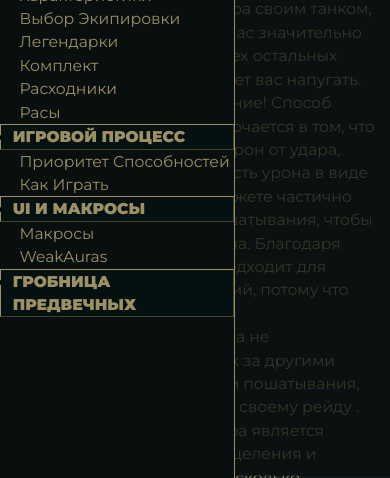
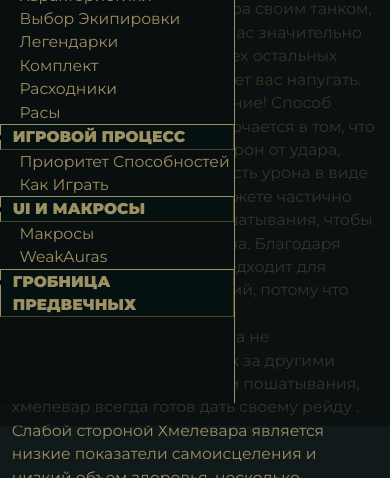
Before and after one commit to templefivedawns/templefivedawns, a plain HTML site: page pages/brewmaster/intro.html in a window 390 px wide. Both pictures are taken after a click on the picture 40 px from the left and 30 px from the top of the page. Shown: the part 368-846 px from the top of the page. Drawn offline with nearby package versions, Linux system fonts and the light colour scheme; a script that the page names is missing; a web font is replaced by a local one.

Commit message:
Update intro.css

```diff
--- a/css/intro.css
+++ b/css/intro.css
@@ -543,11 +543,11 @@ ul {
     position: absolute;
     padding: 0;
     width: 100%;
-    height: 94.9vh;
+    height: 88.9vh;
     margin: 0;
     /* position: sticky; */
     background-color: rgba(9, 14, 14, 0.7);
-    z-index: 90;
+    z-index: 80;
   }
 
   /* .popupBackground {
@@ -562,7 +562,7 @@ ul {
     border-right: #9d9063 solid 1px;
     background-color: #090e0e;
     width: 60%;
-    height: 92.8vh;
+    height: 83.9vh;
     margin: 0;
   }
 
```
